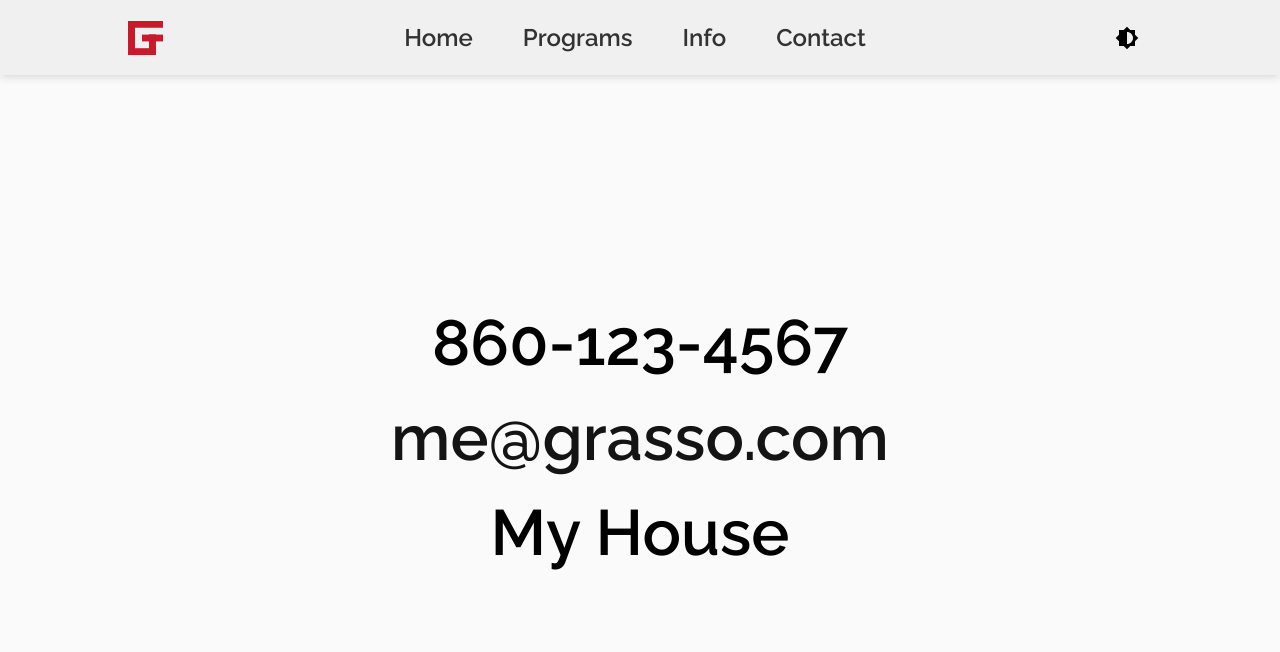
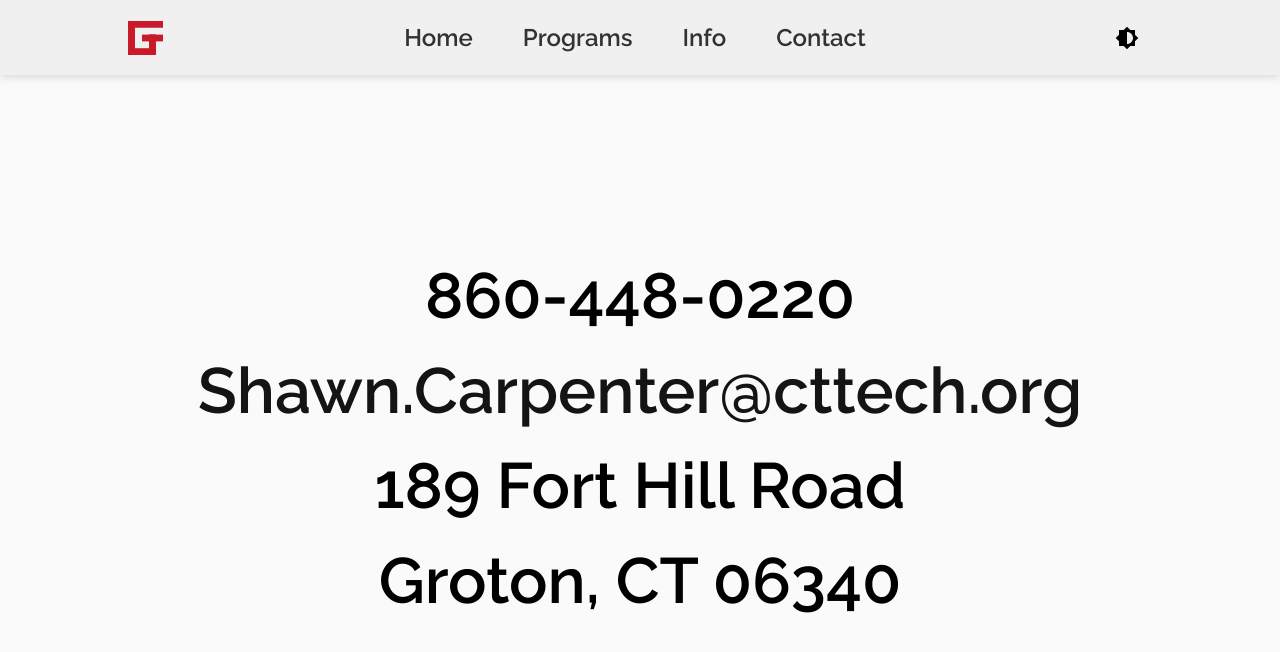
Before and after one commit to MysticalMike60t/itdepartment, a React (Create React App) app in the folder client/: page /contact in a window 1280 px wide. Shown: the top 652 px of the page. Built offline with nearby package versions, Linux system fonts and the light colour scheme.

Commit message:
Added New Contact Info, and Changed readme slightly

```diff
--- a/client/src/components/contact/modules/ContactInfo.jsx
+++ b/client/src/components/contact/modules/ContactInfo.jsx
@@ -6,15 +6,15 @@ import data from "../../../data/contact/data.json";
 const Contacts = () => {
   let email = data.email;
   let link = "mailto:" + email;
+  let displayEmail = email;
   let pText = "Phone:";
   let pTextSub;
   let eText = "Email:";
   let eTextSub;
   let aText = "Address:";
   let aTextSub;
-  const phone_e = document.getElementById("phone");
-  const email_e = document.getElementById("email");
-  const address_e = document.getElementById("address");
+  let arText = "Area:";
+  let arTextSub;
   const show = (item) => {
     alert(item);
   }
@@ -22,6 +22,9 @@ const Contacts = () => {
     pTextSub = pText.substring(0,pText.length-1);
     eTextSub = eText.substring(0,eText.length-1);
     aTextSub = aText.substring(0,aText.length-1);
+    arTextSub = arText.substring(0,arText.length-1);
+  } else if (window.innerWidth <= 960) {
+    displayEmail = "Email Director";
   }
   $(document).ready(function(){
     if (window.innerWidth <= 500) {
@@ -34,14 +37,20 @@ const Contacts = () => {
       $("#address").unbind().click(function() {
         show(data.address);
       });
+      $("#area").unbind().click(function() {
+        show(data.area);
+      });
 }
   })
   return (
-    <div className="info-wrapper">
-      <h4 id="phone">{pTextSub} <span>{data.phone}</span></h4>
-      <h4 id="email">{eTextSub} <a href={link}>{email}</a></h4>
-      <h4 id="address">{aTextSub} <span>{data.address}</span></h4>
-    </div>
+    <>
+      <div className="info-wrapper">
+        <h4 id="phone">{pTextSub} <span>{data.phone}</span></h4>
+        <h4 id="email">{eTextSub} <a href={link}>{displayEmail}</a></h4>
+        <h4 id="address">{aTextSub} <span>{data.address}</span></h4>
+        <h4 id="area">{arTextSub}<span>{data.area}</span></h4>
+      </div>
+    </>
   )
 }
 
--- a/client/src/data/contact/data.json
+++ b/client/src/data/contact/data.json
@@ -1,5 +1,6 @@
 {
-    "phone": "860-123-4567",
-    "email": "me@grasso.com",
-    "address": "My House"
+    "phone": "860-448-0220",
+    "email": "Shawn.Carpenter@cttech.org",
+    "address": "189 Fort Hill Road",
+    "area": "Groton, CT 06340"
 }
--- a/client/src/styles/contact/contact.scss
+++ b/client/src/styles/contact/contact.scss
@@ -3,10 +3,12 @@
     align-items: center;
     justify-content: center;
     background: rgb(250,250,250);
+    position: relative;
     .info-wrapper {
         display: flex;
         align-items: center;
         flex-direction: column;
+        position: relative;
         h4 {
             $color: rgb(20,20,20);
             font-weight: 600;
```
Also changed, not shown: 1 other file (tests, documents, lock files or other folders).
